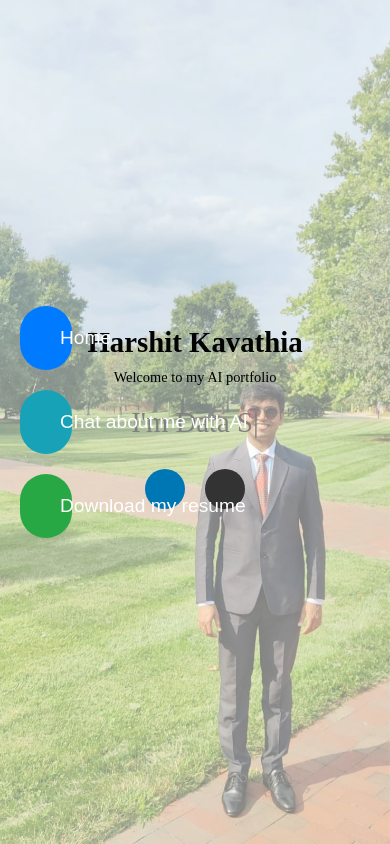
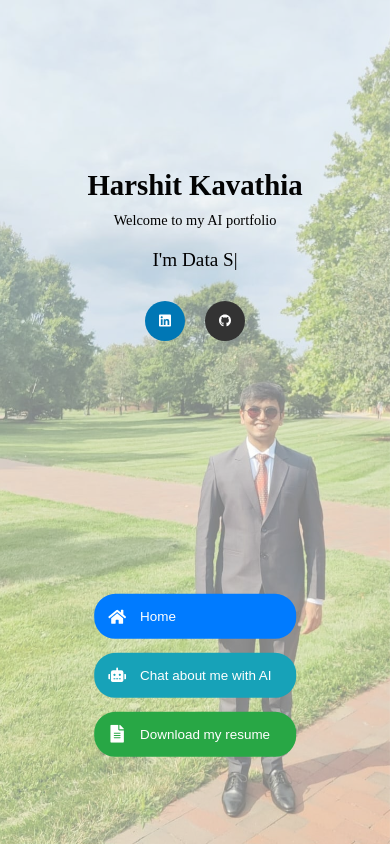
Before and after one commit to hkavathi/personal-ai, a React (Create React App) app: page / in a window 390 px wide. Built offline with nearby package versions, Linux system fonts and the light colour scheme.

Commit message:
Final UI - Shyam

```diff
--- a/src/App.css
+++ b/src/App.css
@@ -30,7 +30,8 @@ body {
 }
 
 .chatting-background {
-  background-color: #f6d365;
+  background-color: #0093e900;
+  background-image: linear-gradient(89deg, #7fbde275 0%, #92f19585 100%);
   background-size: cover;
   transition: all 0.5s ease-in-out;
 }
@@ -134,9 +135,9 @@ body {
 }
 
 .chat-input input {
-  width: 80%;
+  width: 85%;
   padding: 10px;
-  border-radius: 5px;
+  border-radius: 24px;
   border: 1px solid #ccc;
 }
 
@@ -145,7 +146,7 @@ body {
   background-color: #007bff;
   color: white;
   border: none;
-  border-radius: 5px;
+  border-radius: 24px;
   cursor: pointer;
 }
 
@@ -155,10 +156,11 @@ body {
 
 .dynamic-text {
   font-family: 'Times New Roman', serif;
-  font-size: 1.8rem;
+  font-size: 1.2rem;
   color: #000000;
   margin: 20px 0;
   position: relative;
+  z-index: 1;
 }
 
 @keyframes typing {
@@ -202,7 +204,7 @@ body {
   position: relative;
   transition: all 0.3s ease;
   text-align: center;
-  padding-left: 20px;
+  padding-left: 14px;
 }
 
 .social-btn svg {
@@ -223,7 +225,6 @@ body {
   overflow: hidden;
   transition: width 0.3s ease;
   width: 0;
-  margin-left: 10px;
   opacity: 0;
 }
 
@@ -249,6 +250,7 @@ body {
   display: flex;
   flex-direction: column;
   z-index: 2;
+  zoom: 0.7;
 }
 
 .main-buttons .home-btn,
@@ -307,7 +309,7 @@ body {
 }
 
 /* Media queries for responsiveness */
-@media (max-width: 768px) {
+@media (max-width: 820px) {
   .home-content h1 {
     font-size: 2rem; /* Reduce font size for tablets */
   }
@@ -316,18 +318,18 @@ body {
     font-size: 1rem;
   }
 
-  .main-buttons .home-btn,
-  .main-buttons .start-chat-btn,
-  .main-buttons .download-resume-btn {
-    width: 3rem; /* Smaller buttons for tablets */
-    height: 3rem;
-  }
+  .main-buttons {
+    position: fixed;
+    top: 80%;
+    left: 50%;
+    /* transform: translateY(-50%); */
+    display: flex;
+    flex-direction: column;
+    z-index: 2;
+    zoom: 0.7;
+    transform: translate(-50%, -50%);
+}
 
-  .main-buttons .home-btn:hover,
-  .main-buttons .start-chat-btn:hover,
-  .main-buttons .download-resume-btn:hover {
-    width: 12.5rem; /* Smaller hover size */
-  }
 
   .social-btn {
     width: 3rem;
@@ -351,19 +353,23 @@ body {
   .home-content p {
     font-size: 0.9rem;
   }
-
-  .main-buttons .home-btn,
-  .main-buttons .start-chat-btn,
-  .main-buttons .download-resume-btn {
-    width: 2.5rem; /* Even smaller buttons for mobile */
-    height: 2.5rem;
+  .home-content {
+    position: absolute;
+    top: 20%;
   }
 
-  .main-buttons .home-btn:hover,
-  .main-buttons .start-chat-btn:hover,
-  .main-buttons .download-resume-btn:hover {
-    width: 10rem; /* Smaller hover size */
-  }
+
+  .main-buttons {
+    position: fixed;
+    top: 80%;
+    left: 50%;
+    /* transform: translateY(-50%); */
+    display: flex;
+    flex-direction: column;
+    z-index: 2;
+    zoom: 0.7;
+    transform: translate(-50%, -50%);
+}
 
   .social-btn {
     width: 2.5rem;
```
